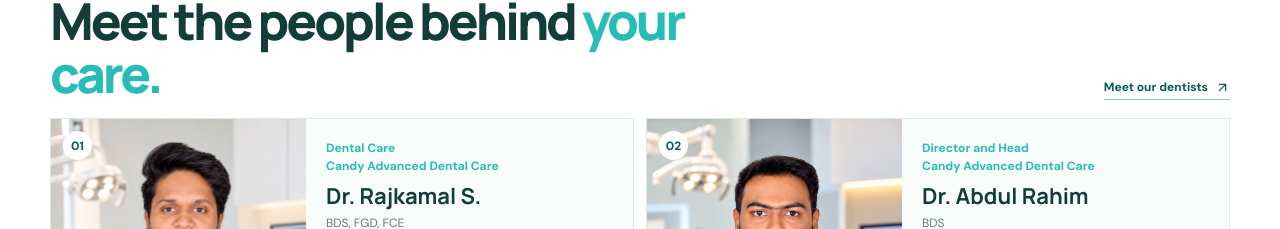
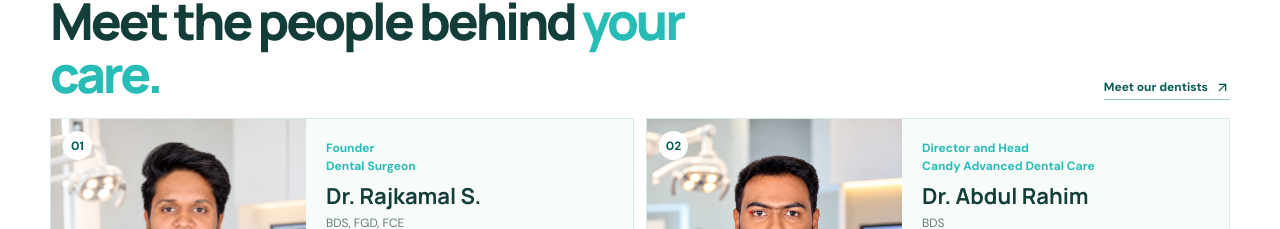
Before and after one commit to the-capital-hub/OakIvoryVersion4, a React (Vite) app: page / in a window 1280 px wide. Shown: the part 1963-2192 px from the top of the page. Built offline with nearby package versions, Linux system fonts and the light colour scheme.

Commit message:
update project

```diff
--- a/src/pages/Doctors/Doctors.jsx
+++ b/src/pages/Doctors/Doctors.jsx
@@ -17,7 +17,7 @@ import clinic4 from "../../assets/image/clinic4.png"
 const doctors = [
   {
     name: "Dr. Rajkamal S.",
-    role: "Dental Surgeon",
+    role: "Founder | Dental Surgeon",
     qualification: "BDS, FGD, FCE",
     phone: "8431788571",
     image: rajkamal
--- a/src/pages/Home/Home.jsx
+++ b/src/pages/Home/Home.jsx
@@ -90,7 +90,10 @@ const doctors = [
   {
     name: "Dr. Rajkamal S.",
     qualification: "BDS, FGD, FCE",
-    role: "Dental Care",
+    role: "Founder",
+    role1 :"Dental Surgeon",
+
+
     phone: "+91 84317 88571",
     image: images.doctorOne,
   },
@@ -98,6 +101,7 @@ const doctors = [
     name: "Dr. Abdul Rahim",
     qualification: "BDS",
     role: "Director and Head ",
+    role1: "Candy Advanced Dental Care",
     phone: "+91 99001 76558",
     image: images.doctorTwo,
   },
@@ -507,7 +511,7 @@ export default function Home() {
                   <div>
 
                     <small>{doctor.role}</small>
-                    <small>Candy Advanced Dental Care</small>
+                    <small>{doctor.role1}</small>
 
                     <h3>{doctor.name}</h3>
 
```
